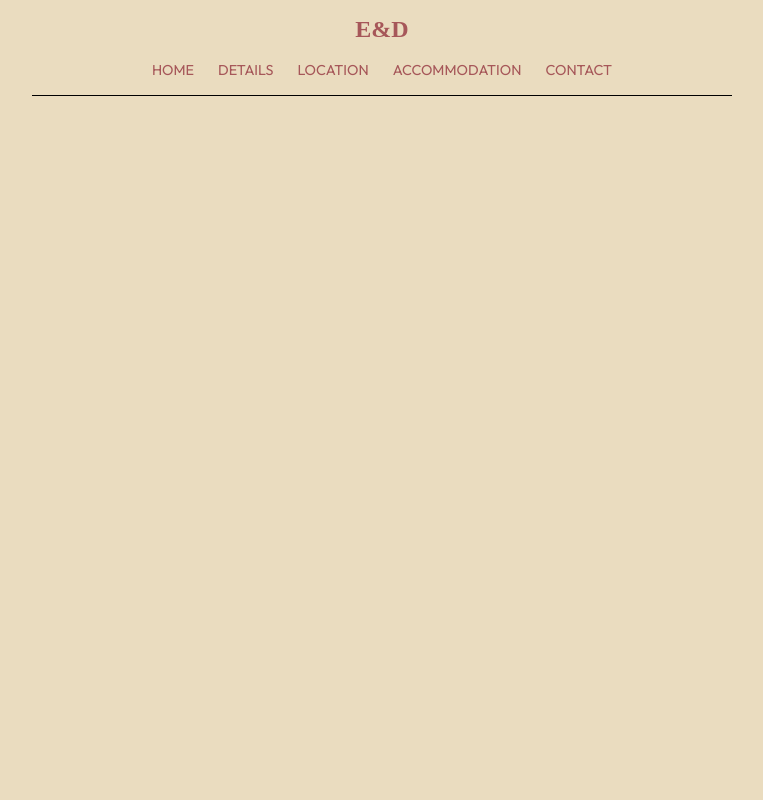
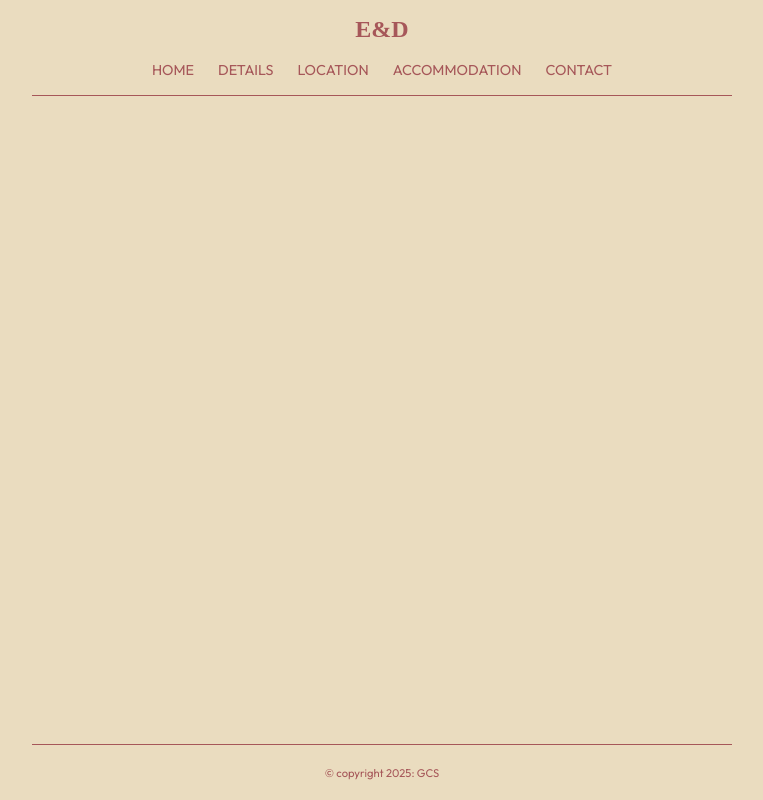
Before and after one commit to GarySimons/ellia-dylan-wedding, a React (Create React App) app: page / in a window 1280 px wide. Shown: the whole page, without its empty margins (258-1021 px from the left). Built offline with nearby package versions, Linux system fonts and the light colour scheme; a web font is replaced by a local one.

Commit message:
Footer added with link to my website and current year copyright

```diff
--- /dev/null
+++ b/src/components/Footer.js
@@ -0,0 +1,24 @@
+import React from "react";
+
+import "./FooterStyles.scss";
+
+const Footer = () => {
+  const currentYear = new Date().getFullYear();
+
+  return (
+    <div className="footer-container">
+      <p>
+        &copy; copyright {currentYear}:{" "}
+        <a
+          href="https://www.garysimons.co.uk/"
+          target="_blank"
+          rel="noopener noreferrer"
+        >
+          GCS
+        </a>
+      </p>
+    </div>
+  );
+};
+
+export default Footer;
--- /dev/null
+++ b/src/components/FooterStyles.scss
@@ -0,0 +1,17 @@
+.footer-container {
+    display: flex;
+    justify-content: center;
+    align-items: center;
+    height: 3.5rem;
+    width: 90vw;
+    max-width: 700px;
+    position: absolute;
+    bottom: 0;
+    border-top: 0.08rem solid #a65759;
+    left: 50%;
+    transform: translate(-50%);
+    font-size: 0.7rem;
+    // .footer-text {
+
+    // }
+}
--- a/src/components/NavbarStyles.scss
+++ b/src/components/NavbarStyles.scss
@@ -5,7 +5,7 @@
   flex-direction: column;
   align-items: center;
   margin: 1rem auto;
-  border-bottom: 0.1rem solid #000000;
+  border-bottom: 0.08rem solid #a65759;
   z-index: 10;
 
   .logo {
@@ -46,7 +46,7 @@
       color: #ffffff;
 
       &:hover {
-        color: #ffffff;
+        color: #000000;
       }
 
       @media (min-width: 480px) {
--- a/src/routes/Home.js
+++ b/src/routes/Home.js
@@ -1,10 +1,12 @@
 import React from "react";
 import Navbar from "../components/Navbar";
+import Footer from "../components/Footer";
 
 const Home = () => {
   return (
     <div>
       <Navbar />
+      <Footer />
     </div>
   );
 };
```
